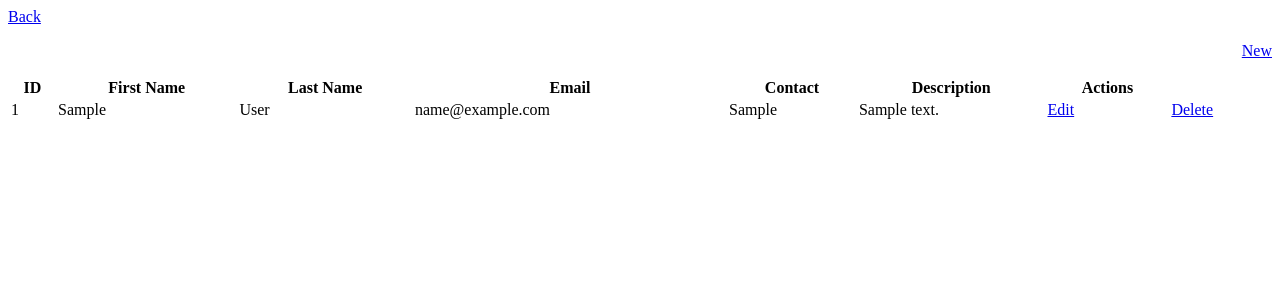
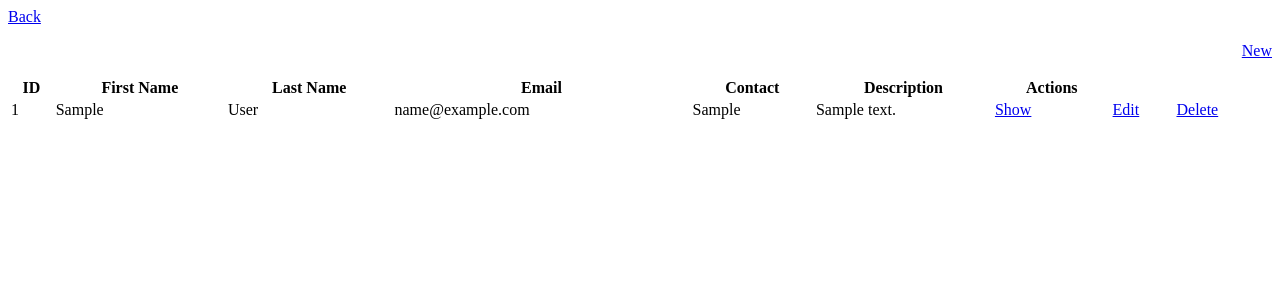
Before and after one commit to theachyutkadam/shop, a Django app: page /index in a window 1280 px wide. Shown: the top 300 px of the page. Run offline with Django 3.2, Linux system fonts and the light colour scheme; tables that the repository leaves empty hold one stand-in row (values such as "Sample post").

Commit message:
show messages on record save

```diff
--- a/customers/urls.py
+++ b/customers/urls.py
@@ -4,10 +4,14 @@ from customers import views
 
 urlpatterns = [
   path('', views.welcome, name='welcome'),
+  path("index", views.index),
+
   path("form", views.new),
   path("create", views.create),
+  path("update", views.update),
+
   path('edit/<int:id>', views.edit),
-  path("update", views.update),
-  path("index", views.index),
+  path('show/<int:id>', views.show),
   path('delete/<int:id>', views.delete),
+
 ]
--- a/customers/views.py
+++ b/customers/views.py
@@ -2,7 +2,7 @@ from django.shortcuts import render, redirect
 from django.http import HttpResponse
 from customers.models import Customer
 from customers.forms import CustomerCreate
-
+from django.contrib import messages
 # Create your views here.
 def welcome(request):
   return render(request, 'welcome.html')
@@ -14,6 +14,11 @@ def index(request):
 def new(request):
   return render(request, 'customers/form.html')
 
+def show(request, id):
+  customer_id = int(id)
+  customer = Customer.objects.get(id= customer_id)
+  return render(request, 'customers/show.html', {'customer': customer})
+
 def create(request):
   if request.method == "POST":
     contact = Customer(
@@ -24,16 +29,13 @@ def create(request):
       desc = request.POST.get('desc'),
     )
     contact.save()
+    messages.success(request, 'Customer created successfully.')
     # messages.success(request, 'Customer create Successfully!')
   return render(request, 'welcome.html')
 
 def edit(request, id):
   customer_id = int(id)
   customer = Customer.objects.get(id= customer_id)
-
-  print("+++++++++")
-  print(customer)
-  print("+++++++++")
   return render(request, 'customers/form.html', {'shelf': customer})
 
 def update(request):
@@ -53,7 +55,6 @@ def update(request):
 
 def delete(request, id):
   customer_id = int(id)
-
   try:
     customer = Customer.objects.get(id= customer_id)
   except Customer.DoesNotExist:
--- a/templates/customers/index.html
+++ b/templates/customers/index.html
@@ -32,6 +32,7 @@
           <td>{{ customer.email }}</td>
           <td>{{ customer.contact }}</td>
           <td>{{ customer.desc }}</td>
+          <td><a href="show/{{customer.id}}" id = '{{customer.id}}'>Show</a></td>
           <td><a href="edit/{{customer.id}}" id = '{{customer.id}}'>Edit</a></td>
           <td><a href="delete/{{customer.id}}" id = '{{customer.id}}'>Delete</a></td>
         </tr>
```
Also changed, not shown: templates/customers/show.html (+8 -0 lines).
